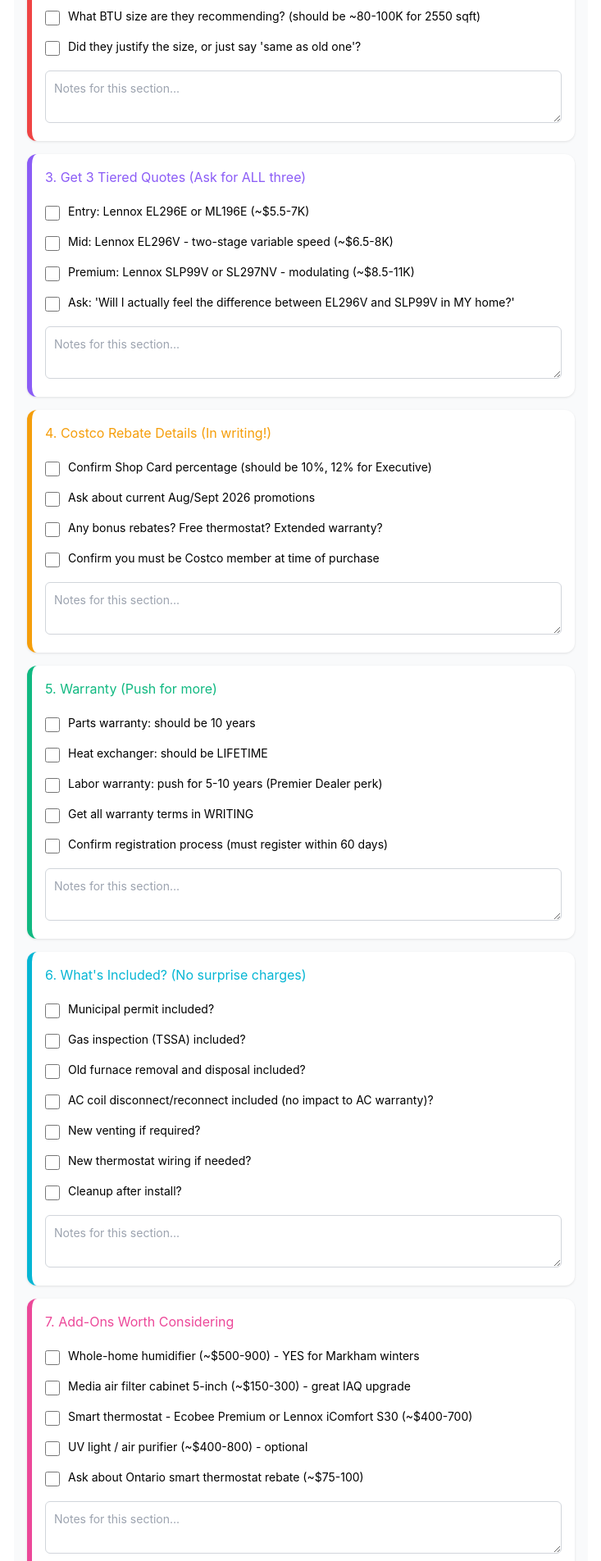
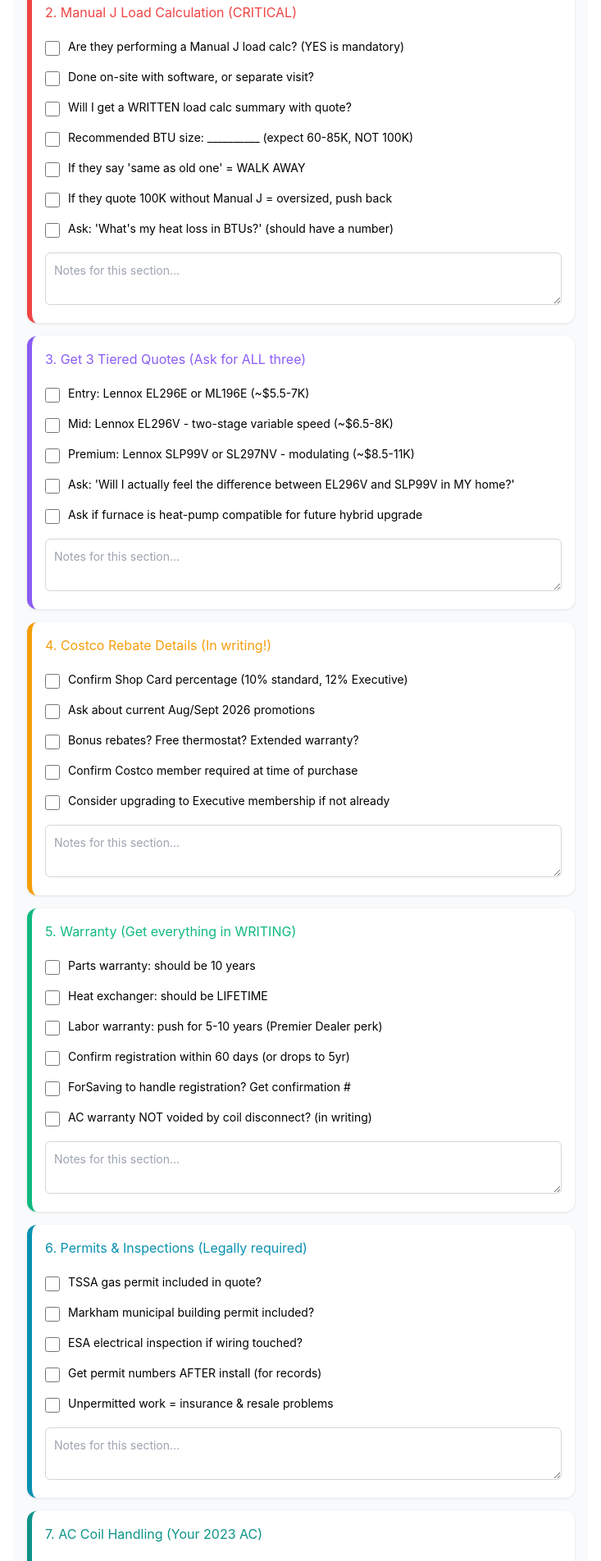
Before and after one commit to ping-li/ping-jsx, a React (Vite) app: page / in a window 1280 px wide. Shown: the part 701-2605 px from the top of the page at 82% size, without its empty margins (273-1006 px from the left). Built offline with nearby package versions, Linux system fonts and the light colour scheme.

Commit message:
Update App.jsx

```diff
--- a/src/App.jsx
+++ b/src/App.jsx
@@ -8,9 +8,14 @@ export default function FurnaceWalkthrough() {
     costcoRebate: "",
     warranty: "",
     included: "",
+    permits: "",
+    acCoil: "",
     addOns: "",
+    ductwork: "",
+    maintenancePlan: "",
     redFlags: "",
     finalPrice: "",
+    postInstall: "",
     generalNotes: "",
   });
 
@@ -31,21 +36,27 @@ export default function FurnaceWalkthrough() {
       color: "#3b82f6",
       checklist: [
         "Did they measure rooms / square footage?",
-        "Did they inspect ductwork?",
+        "Did they inspect ductwork condition?",
         "Did they check static pressure?",
         "Did they inspect gas line and venting?",
         "Did they ask about cold/hot spots in the house?",
-        "Did they look at the existing AC coil on top of furnace?",
+        "Did they evaluate cold-air returns on 2nd floor?",
+        "Did they look at existing AC coil on top of furnace?",
+        "Did they check electrical panel capacity?",
       ],
     },
     {
       id: "sizing",
-      title: "2. Sizing (CRITICAL - don't skip)",
+      title: "2. Manual J Load Calculation (CRITICAL)",
       color: "#ef4444",
       checklist: [
-        "Did they perform a Manual J load calculation?",
-        "What BTU size are they recommending? (should be ~80-100K for 2550 sqft)",
-        "Did they justify the size, or just say 'same as old one'?",
+        "Are they performing a Manual J load calc? (YES is mandatory)",
+        "Done on-site with software, or separate visit?",
+        "Will I get a WRITTEN load calc summary with quote?",
+        "Recommended BTU size: __________ (expect 60-85K, NOT 100K)",
+        "If they say 'same as old one' = WALK AWAY",
+        "If they quote 100K without Manual J = oversized, push back",
+        "Ask: 'What's my heat loss in BTUs?' (should have a number)",
       ],
     },
     {
@@ -57,6 +68,7 @@ export default function FurnaceWalkthrough() {
         "Mid: Lennox EL296V - two-stage variable speed (~$6.5-8K)",
         "Premium: Lennox SLP99V or SL297NV - modulating (~$8.5-11K)",
         "Ask: 'Will I actually feel the difference between EL296V and SLP99V in MY home?'",
+        "Ask if furnace is heat-pump compatible for future hybrid upgrade",
       ],
     },
     {
@@ -64,74 +76,147 @@ export default function FurnaceWalkthrough() {
       title: "4. Costco Rebate Details (In writing!)",
       color: "#f59e0b",
       checklist: [
-        "Confirm Shop Card percentage (should be 10%, 12% for Executive)",
+        "Confirm Shop Card percentage (10% standard, 12% Executive)",
         "Ask about current Aug/Sept 2026 promotions",
-        "Any bonus rebates? Free thermostat? Extended warranty?",
-        "Confirm you must be Costco member at time of purchase",
+        "Bonus rebates? Free thermostat? Extended warranty?",
+        "Confirm Costco member required at time of purchase",
+        "Consider upgrading to Executive membership if not already",
       ],
     },
     {
       id: "warranty",
-      title: "5. Warranty (Push for more)",
+      title: "5. Warranty (Get everything in WRITING)",
       color: "#10b981",
       checklist: [
         "Parts warranty: should be 10 years",
         "Heat exchanger: should be LIFETIME",
         "Labor warranty: push for 5-10 years (Premier Dealer perk)",
-        "Get all warranty terms in WRITING",
-        "Confirm registration process (must register within 60 days)",
+        "Confirm registration within 60 days (or drops to 5yr)",
+        "ForSaving to handle registration? Get confirmation #",
+        "AC warranty NOT voided by coil disconnect? (in writing)",
+      ],
+    },
+    {
+      id: "permits",
+      title: "6. Permits & Inspections (Legally required)",
+      color: "#0891b2",
+      checklist: [
+        "TSSA gas permit included in quote?",
+        "Markham municipal building permit included?",
+        "ESA electrical inspection if wiring touched?",
+        "Get permit numbers AFTER install (for records)",
+        "Unpermitted work = insurance & resale problems",
+      ],
+    },
+    {
+      id: "acCoil",
+      title: "7. AC Coil Handling (Your 2023 AC)",
+      color: "#0d9488",
+      checklist: [
+        "AC coil disconnect/reconnect INCLUDED in quote?",
+        "No extra charge for refrigerant recovery/recharge?",
+        "AC warranty confirmed NOT VOIDED (in writing)?",
+        "Same techs who installed AC doing this? (continuity)",
+        "New coil needed? (usually no, but ask)",
       ],
     },
     {
       id: "included",
-      title: "6. What's Included? (No surprise charges)",
+      title: "8. What Else Is Included?",
       color: "#06b6d4",
       checklist: [
-        "Municipal permit included?",
-        "Gas inspection (TSSA) included?",
-        "Old furnace removal and disposal included?",
-        "AC coil disconnect/reconnect included (no impact to AC warranty)?",
+        "Old furnace removal and disposal?",
         "New venting if required?",
         "New thermostat wiring if needed?",
         "Cleanup after install?",
+        "Combustion analysis / startup commissioning?",
       ],
     },
     {
       id: "addOns",
-      title: "7. Add-Ons Worth Considering",
+      title: "9. Add-Ons Worth Considering",
       color: "#ec4899",
       checklist: [
-        "Whole-home humidifier (~$500-900) - YES for Markham winters",
-        "Media air filter cabinet 5-inch (~$150-300) - great IAQ upgrade",
-        "Smart thermostat - Ecobee Premium or Lennox iComfort S30 (~$400-700)",
+        "Whole-home humidifier - Aprilaire 600/700 (~$500-900) - YES for kids/wood floors",
+        "Media air filter cabinet 5-inch (~$150-300) - major IAQ upgrade",
+        "Smart thermostat - Ecobee Premium / Lennox iComfort S30 (~$400-700)",
+        "Ontario smart thermostat rebate (~$75-100)?",
         "UV light / air purifier (~$400-800) - optional",
-        "Ask about Ontario smart thermostat rebate (~$75-100)",
+        "New CO detector if current one is >7 years old",
+        "Adding 2nd floor cold-air return? (cheaper now than later)",
+      ],
+    },
+    {
+      id: "ductwork",
+      title: "10. Ductwork (10 years no maintenance)",
+      color: "#a855f7",
+      checklist: [
+        "Ask installer to assess duct condition",
+        "Any visible leaks, damage, or disconnects?",
+        "Static pressure reading? (tells if ducts are restricted)",
+        "Plan for duct cleaning AFTER new furnace install (~$400-600)",
+        "AVOID $99 duct cleaning scams (Groupon-style)",
+      ],
+    },
+    {
+      id: "maintenancePlan",
+      title: "11. Maintenance Plan (Bundle it)",
+      color: "#14b8a6",
+      checklist: [
+        "Ask about ForSaving maintenance plan (~$200-300/yr)",
+        "Should cover furnace + AC annual tune-ups",
+        "Priority service in emergencies?",
+        "10-15% discount on any repairs?",
+        "Can they credit today's diagnostic fee toward enrollment?",
       ],
     },
     {
       id: "redFlags",
-      title: "8. Red Flags - WALK AWAY IF...",
+      title: "12. Red Flags - WALK AWAY IF...",
       color: "#dc2626",
       checklist: [
         "Pressure to sign TODAY ('price only good until midnight')",
         "Refusal to provide itemized written quote",
+        "Skipping Manual J load calculation",
         "Quoting oversized furnace ('bigger is better' = WRONG)",
-        "No Manual J load calculation offered",
         "Vague on Costco rebate specifics",
         "Won't provide references",
-        "In-house techs? Or subcontractors? (in-house is better)",
+        "Subcontractors instead of in-house techs",
+        "Won't include permits in quote",
       ],
     },
     {
       id: "finalPrice",
-      title: "9. Final Price Sanity Check",
+      title: "13. Final Price Sanity Check",
       color: "#7c3aed",
       checklist: [
         "Target NET (after Costco rebate): $5,800-$9,700",
         "Mid-tier EL296V net target: ~$5,800-7,200",
         "Premium SLP99V net target: ~$7,500-9,700",
         "Fully loaded (furnace + humidifier + thermostat + filter): ~$9,000-11,500 net",
-        "If quote is 25%+ above these ranges: negotiate or get benchmark quote",
+        "If 25%+ above these ranges: negotiate or get benchmark quote",
+        "Financing options? Costco 0% promo available?",
+      ],
+    },
+    {
+      id: "postInstall",
+      title: "14. Post-Install Checklist (Day of / after)",
+      color: "#6366f1",
+      checklist: [
+        "📸 Photo of OLD furnace data plate BEFORE removal",
+        "📸 Before photos of mechanical room",
+        "📸 After photos of mechanical room",
+        "📸 Photo of NEW furnace data plate (model + serial)",
+        "Get permit number(s) from installer",
+        "Get warranty registration confirmation email/number",
+        "Test all CO detectors (replace if >7 yrs old)",
+        "Update home insurance with new equipment info",
+        "Ask insurance about HVAC breakdown coverage add-on",
+        "Save all invoices/warranties to home binder or digital folder",
+        "Schedule duct cleaning for 2-4 weeks post-install",
+        "Set calendar reminder: filter change every 3 months",
+        "Set calendar reminder: annual furnace tune-up Sept/Oct",
+        "Set calendar reminder: annual AC tune-up April/May",
       ],
     },
   ];
@@ -214,7 +299,8 @@ export default function FurnaceWalkthrough() {
         }}
       >
         <strong>💡 Remember:</strong> A good sales visit feels like <em>diagnosis</em>, not
-        a <em>transaction</em>. If they're pushing hard to close today, slow down.
+        a <em>transaction</em>. If pushed to close today, slow down. The #1 mistake is
+        skipping the Manual J load calc — insist on it.
       </div>
 
       {sections.map((section) => (
@@ -297,10 +383,10 @@ export default function FurnaceWalkthrough() {
         }}
       >
         <h2 style={{ fontSize: "16px", margin: "0 0 12px 0" }}>
-          📝 General Notes / Final Quote Numbers / Questions
+          📝 General Notes / Final Quote Numbers / Salesperson Name
         </h2>
         <textarea
-          placeholder="Write down the final quote breakdown, salesperson name, gut feelings, anything else..."
+          placeholder="Salesperson name, final quote breakdown, gut feelings, anything else..."
           value={notes.generalNotes}
           onChange={(e) => handleNoteChange("generalNotes", e.target.value)}
           style={{
```
